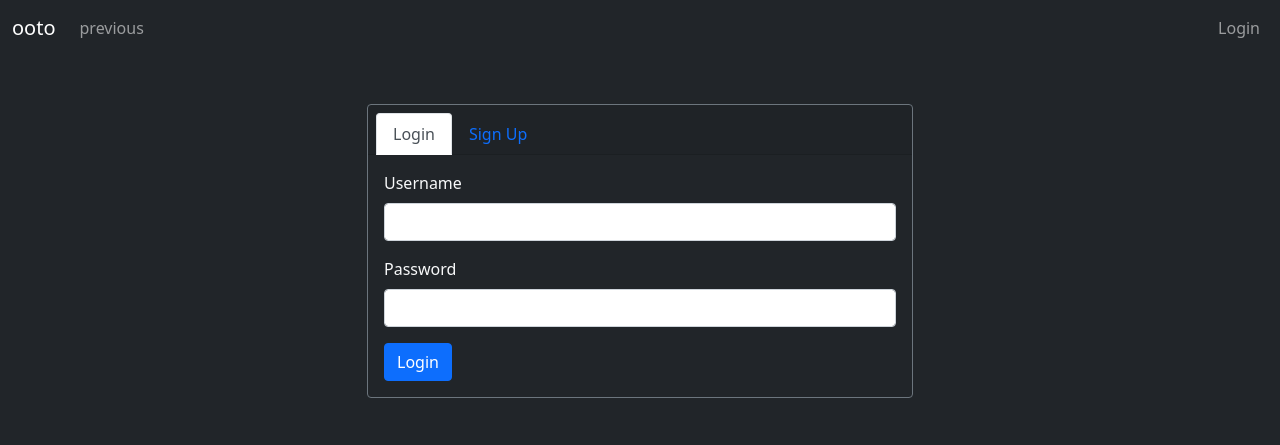
After one commit to vpaone59/One-Or-The-Other, a Django app: page /ooto/login/ in a window 1280 px wide. The commit adds this page. Shown: the top 445 px of the page. Run offline with Django 5.2, Linux system fonts and the light colour scheme.

Commit message:
added header template, added auth view and separated views into new folder

```diff
--- /dev/null
+++ b/site/ooto/templates/ooto/auth/login.html
@@ -0,0 +1,111 @@
+{% extends "ooto/layout.html" %}
+{% block title %}Login - OOTO{% endblock %}
+{% block content %}
+    <div class="container text-light py-5">
+        <div class="row justify-content-center">
+            <div class="col-md-6">
+                <div class="card bg-dark border-secondary">
+                    <div class="card-header">
+                        <ul class="nav nav-tabs card-header-tabs" role="tablist">
+                            <li class="nav-item" role="presentation">
+                                <button class="nav-link active"
+                                        id="login-tab"
+                                        data-bs-toggle="tab"
+                                        data-bs-target="#login-pane"
+                                        type="button"
+                                        role="tab"
+                                        aria-selected="true">Login</button>
+                            </li>
+                            <li class="nav-item" role="presentation">
+                                <button class="nav-link"
+                                        id="signup-tab"
+                                        data-bs-toggle="tab"
+                                        data-bs-target="#signup-pane"
+                                        type="button"
+                                        role="tab"
+                                        aria-selected="false">Sign Up</button>
+                            </li>
+                        </ul>
+                    </div>
+                    <div class="card-body">
+                        {% if messages %}
+                            <div class="alert alert-info alert-dismissible fade show">
+                                {% for message in messages %}{{ message }}{% endfor %}
+                                <button type="button"
+                                        class="btn-close"
+                                        data-bs-dismiss="alert"
+                                        aria-label="Close"></button>
+                            </div>
+                        {% endif %}
+                        <div class="tab-content">
+                            <!-- Login Form -->
+                            <div class="tab-pane fade show active"
+                                 id="login-pane"
+                                 role="tabpanel"
+                                 aria-labelledby="login-tab">
+                                <form method="post" action="{% url 'login' %}">
+                                    {% csrf_token %}
+                                    <input type="hidden" name="next" value="{{ next }}">
+                                    <div class="mb-3">
+                                        <label for="username" class="form-label">Username</label>
+                                        <input type="text"
+                                               class="form-control"
+                                               id="username"
+                                               name="username"
+                                               required>
+                                    </div>
+                                    <div class="mb-3">
+                                        <label for="password" class="form-label">Password</label>
+                                        <input type="password"
+                                               class="form-control"
+                                               id="password"
+                                               name="password"
+                                               required>
+                                    </div>
+                                    <button type="submit" class="btn btn-primary">Login</button>
+                                </form>
+                            </div>
+                            <!-- Signup Form -->
+                            <div class="tab-pane fade"
+                                 id="signup-pane"
+                                 role="tabpanel"
+                                 aria-labelledby="signup-tab">
+                                <form method="post" action="{% url 'login' %}">
+                                    {% csrf_token %}
+                                    <input type="hidden" name="next" value="{{ next }}">
+                                    <input type="hidden" name="signup" value="true">
+                                    <div class="mb-3">
+                                        <label for="signup-username" class="form-label">Username</label>
+                                        <input type="text"
+                                               class="form-control"
+                                               id="signup-username"
+                                               name="username"
+                                               required>
+                                    </div>
+                                    <div class="mb-3">
+                                        <label for="signup-password" class="form-label">Password</label>
+                                        <input type="password"
+                                               class="form-control"
+                                               id="signup-password"
+                                               name="password"
+                                               required>
+                                        <small class="form-text text-muted">Must be at least 8 characters</small>
+                                    </div>
+                                    <div class="mb-3">
+                                        <label for="confirm-password" class="form-label">Confirm Password</label>
+                                        <input type="password"
+                                               class="form-control"
+                                               id="confirm-password"
+                                               name="confirm_password"
+                                               required>
+                                    </div>
+                                    <button type="submit" class="btn btn-success">Create Account</button>
+                                </form>
+                            </div>
+                        </div>
+                    </div>
+                </div>
+            </div>
+        </div>
+    </div>
+{% endblock %}
--- /dev/null
+++ b/site/ooto/templates/ooto/header.html
@@ -0,0 +1,53 @@
+<header>
+    <nav class="navbar navbar-expand-lg navbar-dark bg-dark">
+        <div class="container-fluid">
+            <a class="navbar-brand" href="{% url 'home' %}">ooto</a>
+            <button class="navbar-toggler"
+                    type="button"
+                    data-bs-toggle="collapse"
+                    data-bs-target="#navbarContent"
+                    aria-controls="navbarContent"
+                    aria-expanded="false"
+                    aria-label="Toggle navigation">
+                <span class="navbar-toggler-icon"></span>
+            </button>
+            <div class="collapse navbar-collapse" id="navbarContent">
+                <ul class="navbar-nav me-auto">
+                    <li class="nav-item">
+                        <a class="nav-link" href="{% url 'history' %}">previous</a>
+                    </li>
+                </ul>
+                <ul class="navbar-nav ms-auto">
+                    {% if user.is_authenticated %}
+                        <li class="nav-item dropdown">
+                            <a class="nav-link dropdown-toggle"
+                               href="#"
+                               id="userDropdown"
+                               role="button"
+                               data-bs-toggle="dropdown"
+                               aria-expanded="false">{{ user.username }}</a>
+                            <ul class="dropdown-menu dropdown-menu-end"
+                                aria-labelledby="userDropdown">
+                                {% if user.is_staff %}
+                                    <li>
+                                        <a class="dropdown-item" href="{% url 'admin' %}">Admin</a>
+                                    </li>
+                                    <li>
+                                        <hr class="dropdown-divider">
+                                    </li>
+                                {% endif %}
+                                <li>
+                                    <a class="dropdown-item" href="{% url 'logout' %}">Logout</a>
+                                </li>
+                            </ul>
+                        </li>
+                    {% else %}
+                        <li class="nav-item">
+                            <a class="nav-link" href="{% url 'login' %}">Login</a>
+                        </li>
+                    {% endif %}
+                </ul>
+            </div>
+        </div>
+    </nav>
+</header>
--- a/site/ooto/urls.py
+++ b/site/ooto/urls.py
@@ -1,5 +1,5 @@
 from django.urls import path
-from .views import (
+from .views.views import (
     home_view,
     cast_vote,
     history_view,
@@ -10,6 +10,7 @@ from .views import (
     admin_delete_choice,
     admin_undo_delete_choice,
 )
+from .views.auth import login_view, logout_view
 
 urlpatterns = [
     path("", home_view, name="home"),
@@ -29,4 +30,6 @@ urlpatterns = [
         admin_undo_delete_choice,
         name="admin_undo_delete_choice",
     ),
+    path("login/", login_view, name="login"),
+    path("logout/", logout_view, name="logout"),
 ]
--- /dev/null
+++ b/site/ooto/views/auth.py
@@ -0,0 +1,72 @@
+from django.shortcuts import render, redirect
+from django.contrib.auth import authenticate, login, logout
+from django.contrib.auth.models import User
+from django.contrib import messages
+from django.db import IntegrityError
+import logging
+
+logger = logging.getLogger(__name__)
+
+
+def login_view(request):
+    """Handle user login."""
+    if request.method == "POST":
+        # Check if this is a signup request
+        if "signup" in request.POST:
+            return signup_handler(request)
+
+        # Otherwise handle login
+        username = request.POST.get("username")
+        password = request.POST.get("password")
+
+        user = authenticate(request, username=username, password=password)
+        if user is not None:
+            login(request, user)
+            next_url = request.POST.get("next", "home")
+            return redirect(next_url)
+        else:
+            messages.error(request, "Invalid username or password")
+
+    next_url = request.GET.get("next", "home")
+    return render(request, "ooto/auth/login.html", {"next": next_url})
+
+
+def signup_handler(request):
+    """Handle user signup."""
+    username = request.POST.get("username")
+    password = request.POST.get("password")
+    confirm_password = request.POST.get("confirm_password")
+
+    # Validate signup information
+    if not username or not password:
+        messages.error(request, "Username and password are required.")
+        return redirect("login")
+
+    if password != confirm_password:
+        messages.error(request, "Passwords don't match.")
+        return redirect("login")
+
+    if len(password) < 8:
+        messages.error(request, "Password must be at least 8 characters.")
+        return redirect("login")
+
+    # Create new user
+    try:
+        user = User.objects.create_user(username=username, password=password)
+        login(request, user)
+        messages.success(request, "Account created successfully!")
+        next_url = request.POST.get("next", "home")
+        return redirect(next_url)
+    except IntegrityError:
+        messages.error(request, "Username already exists.")
+        return redirect("login")
+    except Exception as e:
+        logger.error(f"Error creating user: {e}")
+        messages.error(request, "An error occurred. Please try again.")
+        return redirect("login")
+
+
+def logout_view(request):
+    """Handle user logout."""
+    logout(request)
+    return redirect("home")
--- a/site/ooto/views.py
+++ b/site/ooto/views/views.py
@@ -3,9 +3,9 @@ from datetime import date
 from django.shortcuts import render, redirect
 from django.http import HttpResponseServerError
 from django.contrib.auth.decorators import login_required
-from .models.choice import Choice
-from .models.game import Game
-from .models.user_choice import UserChoice
+from ..models.choice import Choice
+from ..models.game import Game
+from ..models.user_choice import UserChoice
 
 logger = logging.getLogger(__name__)
 
```
Also changed, not shown: site/ooto/templates/ooto/layout.html (+2 -28 lines).
